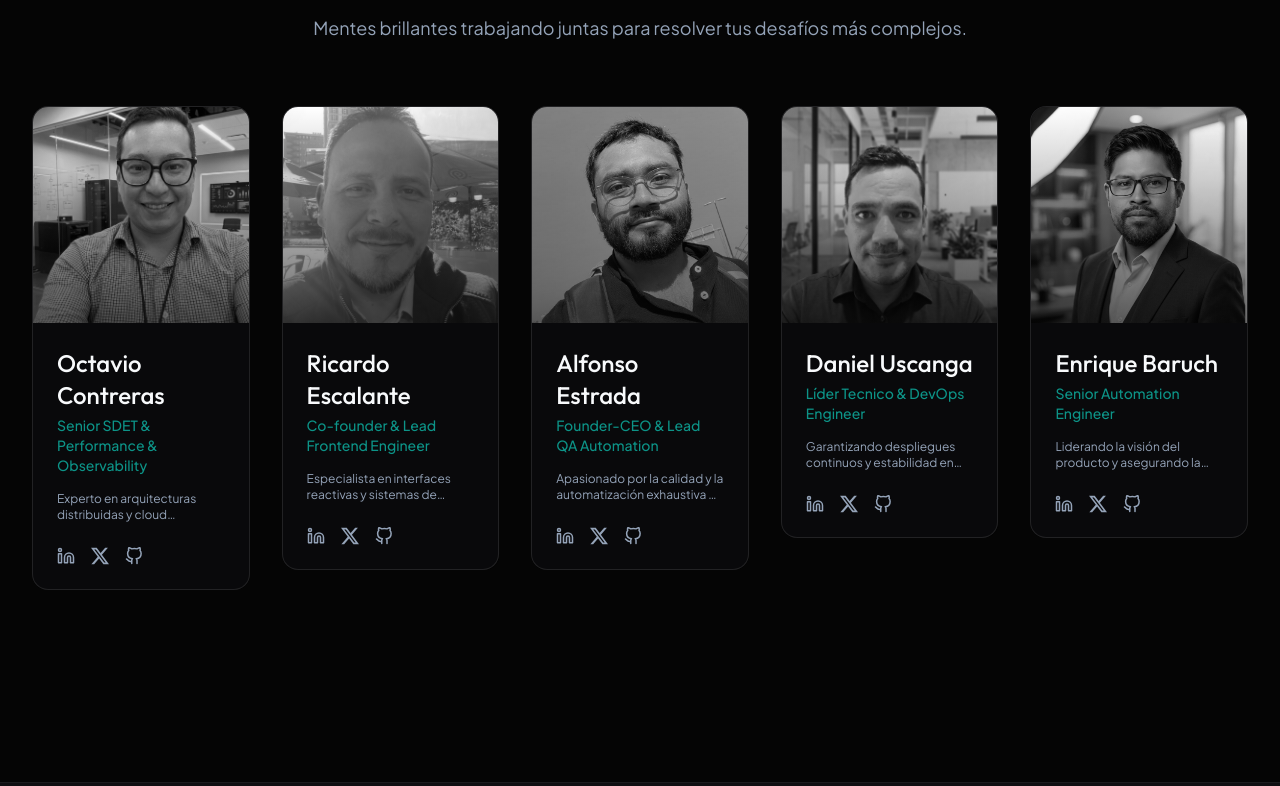
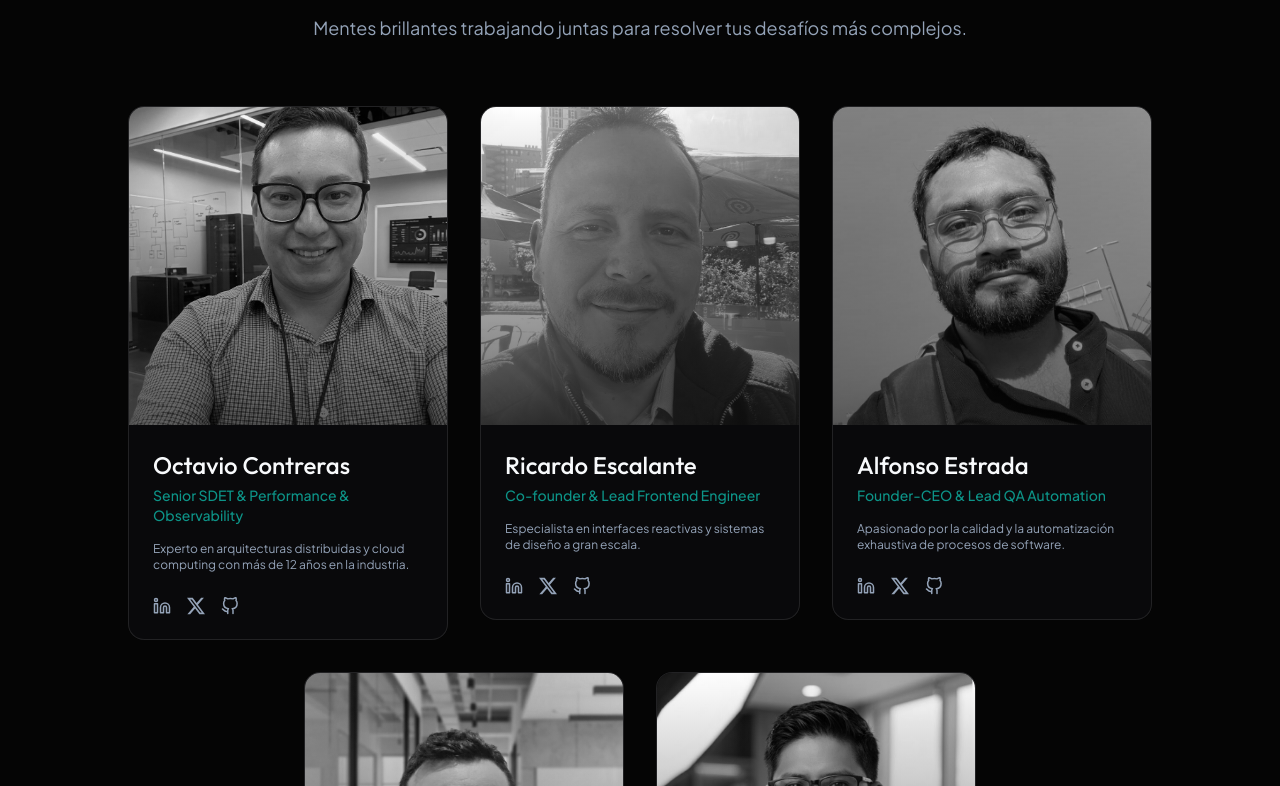
Before and after one commit to Jaem-x/ser-pro-web, a React (Vite) app: page /nosotros in a window 1280 px wide. Shown: the part 1734-2520 px from the top of the page. Built offline with nearby package versions, Linux system fonts and the light colour scheme.

Commit message:
style: update team section layout to use flexbox with responsive constraints and text truncation

```diff
--- a/src/pages/Nosotros.tsx
+++ b/src/pages/Nosotros.tsx
@@ -229,10 +229,11 @@ const Nosotros = () => {
               complejos.
             </Typography>
           </div>
-          <div className="grid grid-cols-1 sm:grid-cols-2 lg:grid-cols-5 gap-8">
+          <div className="flex flex-wrap justify-center gap-8">
             {team.map((member, i) => (
               <motion.div
                 key={member.name}
+                className="w-full sm:w-[calc(50%-1rem)] lg:w-72 xl:w-80 flex-shrink-0"
                 initial={{ opacity: 0, scale: 0.9 }}
                 whileInView={{ opacity: 1, scale: 1 }}
                 viewport={{ once: true }}
@@ -248,7 +249,7 @@ const Nosotros = () => {
                     <div className="absolute inset-0 bg-gradient-to-t from-background to-transparent opacity-60" />
                   </div>
                   <div className="p-6">
-                    <Typography variant="heading3" className="text-lg mb-1">
+                    <Typography variant="heading3" className="text-lg mb-1 whitespace-nowrap overflow-hidden text-ellipsis">
                       {member.name}
                     </Typography>
                     <Typography
```
